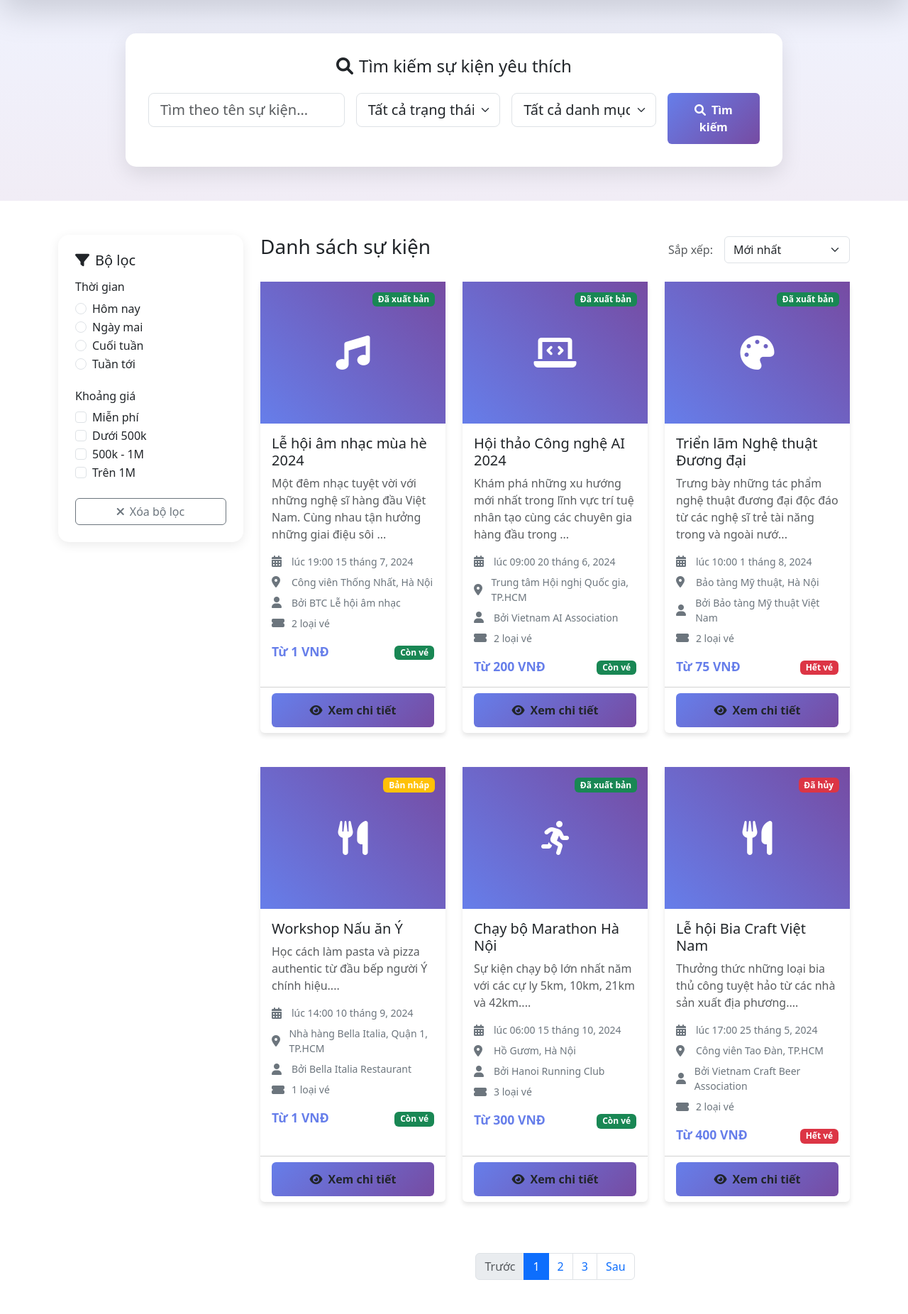
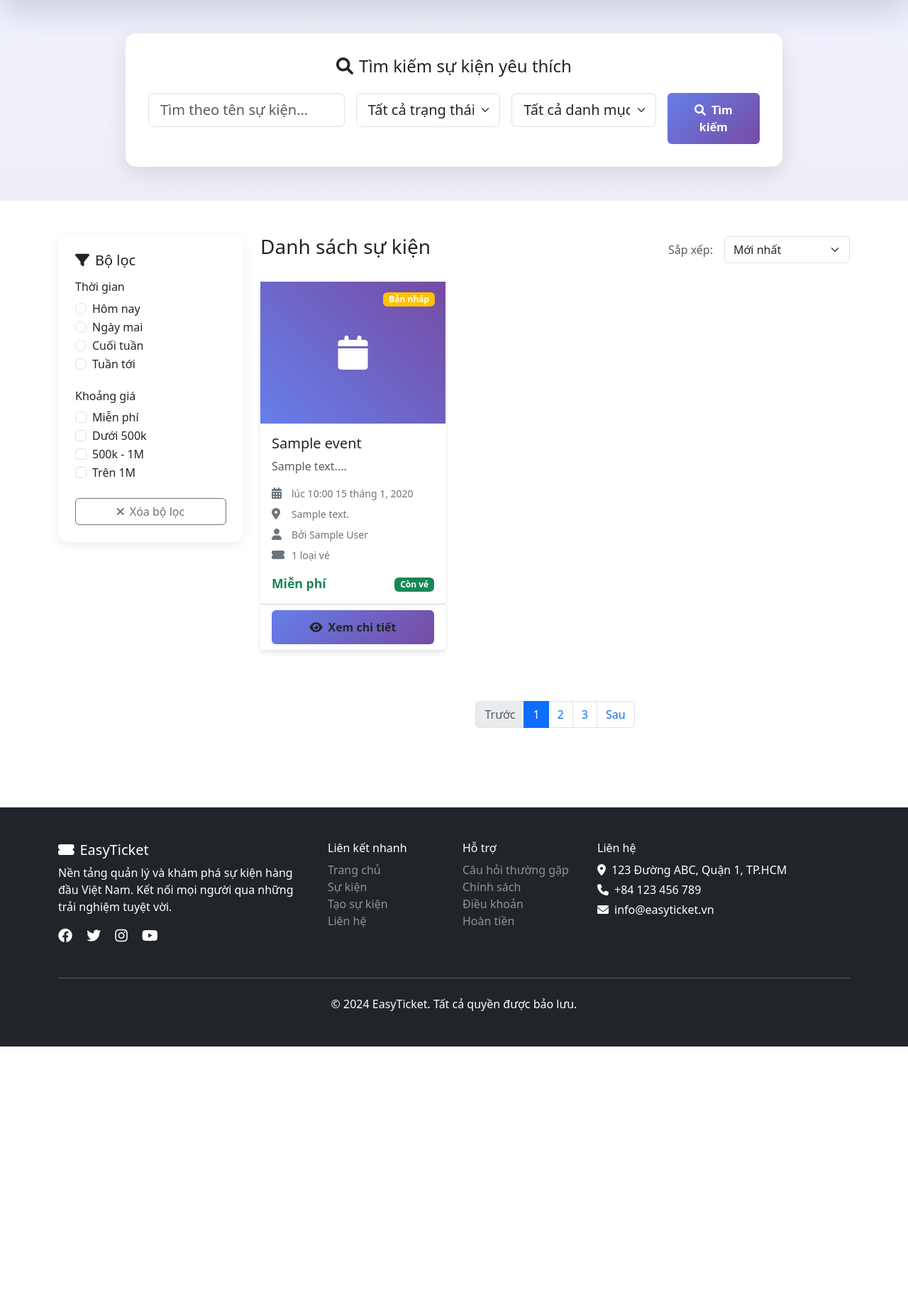
Before and after one commit to Tuongtapcode/EasyTicket, a Flask app: page / in a window 1280 px wide. Shown: the part 67-1919 px from the top of the page at 71% size. After the commit the page ends 1542 px from the top, so only its background shows below. Run offline with Flask 3, Linux system fonts and the light colour scheme; tables that the repository leaves empty hold one stand-in row (values such as "Sample post").

Commit message:
update display events

```diff
--- a/easyticket/app/templates/user/index.html
+++ b/easyticket/app/templates/user/index.html
@@ -204,103 +204,43 @@
 <script>
         // Sample events data based on the database schema
         const events = [
-            {
-                id: 1,
-                name: "Lễ hội âm nhạc mùa hè 2024",
-                description: "Một đêm nhạc tuyệt vời với những nghệ sĩ hàng đầu Việt Nam. Cùng nhau tận hưởng những giai điệu sôi động và không khí lễ hội sôi nổi.",
-                status: "PUBLISHED",
-                start_datetime: "2024-07-15T19:00:00",
-                end_datetime: "2024-07-15T23:00:00",
-                address: "Công viên Thống Nhất, Hà Nội",
-                category: "music",
-                organizer: "BTC Lễ hội âm nhạc",
-                created_at: "2024-01-15T10:00:00",
-                ticketTypes: [
-                    { name: "Vé thường", price: "500,000", description: "Khu vực đứng", quantity: 1000 },
-                    { name: "Vé VIP", price: "1,200,000", description: "Khu vực ngồi gần sân khấu", quantity: 200 }
-                ]
-            },
-            {
-                id: 2,
-                name: "Hội thảo Công nghệ AI 2024",
-                description: "Khám phá những xu hướng mới nhất trong lĩnh vực trí tuệ nhân tạo cùng các chuyên gia hàng đầu trong ngành.",
-                status: "PUBLISHED",
-                start_datetime: "2024-06-20T09:00:00",
-                end_datetime: "2024-06-20T17:00:00",
-                address: "Trung tâm Hội nghị Quốc gia, TP.HCM",
-                category: "tech",
-                organizer: "Vietnam AI Association",
-                created_at: "2024-01-10T08:00:00",
-                ticketTypes: [
-                    { name: "Vé sinh viên", price: "200,000", description: "Dành cho sinh viên có thẻ", quantity: 300 },
-                    { name: "Vé thường", price: "800,000", description: "Bao gồm tài liệu và coffee break", quantity: 500 }
-                ]
-            },
-            {
-                id: 3,
-                name: "Triển lãm Nghệ thuật Đương đại",
-                description: "Trưng bày những tác phẩm nghệ thuật đương đại độc đáo từ các nghệ sĩ trẻ tài năng trong và ngoài nước.",
-                status: "PUBLISHED",
-                start_datetime: "2024-08-01T10:00:00",
-                end_datetime: "2024-08-31T18:00:00",
-                address: "Bảo tàng Mỹ thuật, Hà Nội",
-                category: "art",
-                organizer: "Bảo tàng Mỹ thuật Việt Nam",
-                created_at: "2024-02-01T12:00:00",
-                ticketTypes: [
-                    { name: "Vé người lớn", price: "150,000", description: "Vé tham quan cả tháng", quantity: 0 },
-                    { name: "Vé trẻ em", price: "75,000", description: "Dành cho trẻ em dưới 12 tuổi", quantity: 0 }
-                ]
-            },
-            {
-                id: 4,
-                name: "Workshop Nấu ăn Ý",
-                description: "Học cách làm pasta và pizza authentic từ đầu bếp người Ý chính hiệu.",
-                status: "DRAFT",
-                start_datetime: "2024-09-10T14:00:00",
-                end_datetime: "2024-09-10T17:00:00",
-                address: "Nhà hàng Bella Italia, Quận 1, TP.HCM",
-                category: "food",
-                organizer: "Bella Italia Restaurant",
-                created_at: "2024-02-10T11:30:00",
-                ticketTypes: [
-                    { name: "Vé tham gia", price: "1,500,000", description: "Bao gồm nguyên liệu và bữa ăn", quantity: 20 }
-                ]
-            },
-            {
-                id: 5,
-                name: "Chạy bộ Marathon Hà Nội",
-                description: "Sự kiện chạy bộ lớn nhất năm với các cự ly 5km, 10km, 21km và 42km.",
-                status: "PUBLISHED",
-                start_datetime: "2024-10-15T06:00:00",
-                end_datetime: "2024-10-15T12:00:00",
-                address: "Hồ Gươm, Hà Nội",
-                category: "sports",
-                organizer: "Hanoi Running Club",
-                created_at: "2024-01-05T07:00:00",
-                ticketTypes: [
-                    { name: "5km", price: "300,000", description: "Bao gồm áo, số bib và huy chương", quantity: 500 },
-                    { name: "21km", price: "500,000", description: "Bao gồm áo, số bib và huy chương", quantity: 300 },
-                    { name: "42km", price: "800,000", description: "Bao gồm áo, số bib và huy chương", quantity: 200 }
-                ]
-            },
-            {
-                id: 6,
-                name: "Lễ hội Bia Craft Việt Nam",
-                description: "Thưởng thức những loại bia thủ công tuyệt hảo từ các nhà sản xuất địa phương.",
-                status: "CANCELLED",
-                start_datetime: "2024-05-25T17:00:00",
-                end_datetime: "2024-05-26T22:00:00",
-                address: "Công viên Tao Đàn, TP.HCM",
-                category: "food",
-                organizer: "Vietnam Craft Beer Association",
-                created_at: "2024-01-20T15:00:00",
-                ticketTypes: [
-                    { name: "Vé 1 ngày", price: "400,000", description: "Bao gồm 3 ly bia và đồ ăn nhẹ", quantity: 0 },
-                    { name: "Vé 2 ngày", price: "700,000", description: "Bao gồm 6 ly bia và đồ ăn", quantity: 0 }
-                ]
-            }
-        ];
+  {% for e in events %}
+  {
+    id: {{ e.id|tojson }},
+    name: {{ (e.name or '')|tojson }},
+    description: {{ (e.description or '')|tojson }},
+
+    // Lưu ý: e.status là Enum -> lấy .name (fallback 'PUBLISHED')
+    status: {{ ((e.status.name) if e.status else 'PUBLISHED')|tojson }},
+
+    start_datetime: {{ (e.start_datetime.isoformat() if e.start_datetime else '')|tojson }},
+    end_datetime: {{ (e.end_datetime.isoformat() if e.end_datetime else '')|tojson }},
+    address: {{ (e.address or '')|tojson }},
+
+    // Nếu category cũng là Enum -> lấy .name, còn không thì giữ string
+    category: {{ ((e.category.name) if e.category is not none and e.category is not string else (e.category or ''))|tojson }},
+
+    organizer: {{ (
+        ((e.organizer.first_name ~ ' ' ~ e.organizer.last_name).strip())
+        if e.organizer else ''
+    )|tojson }},
+    created_at: {{ (e.created_at.isoformat() if e.created_at else '')|tojson }},
+
+    // ticketTypes luôn là mảng (có thể rỗng)
+    ticketTypes: [
+      {% for t in (e.ticket_types or []) %}
+      {
+        name: {{ (t.name or 'Vé thường')|tojson }},
+        // Để dạng chuỗi để parseInt trong JS hoạt động như cũ
+        price: {{ (t.price|string)|tojson }},
+        description: {{ (t.description or '')|tojson }},
+        quantity: {{ (t.quantity or 0)|int }}
+      }{% if not loop.last %},{% endif %}
+      {% endfor %}
+    ]
+  }{% if not loop.last %},{% endif %}
+  {% endfor %}
+];
 
         let filteredEvents = [...events];
         let currentEvent = null;
```
